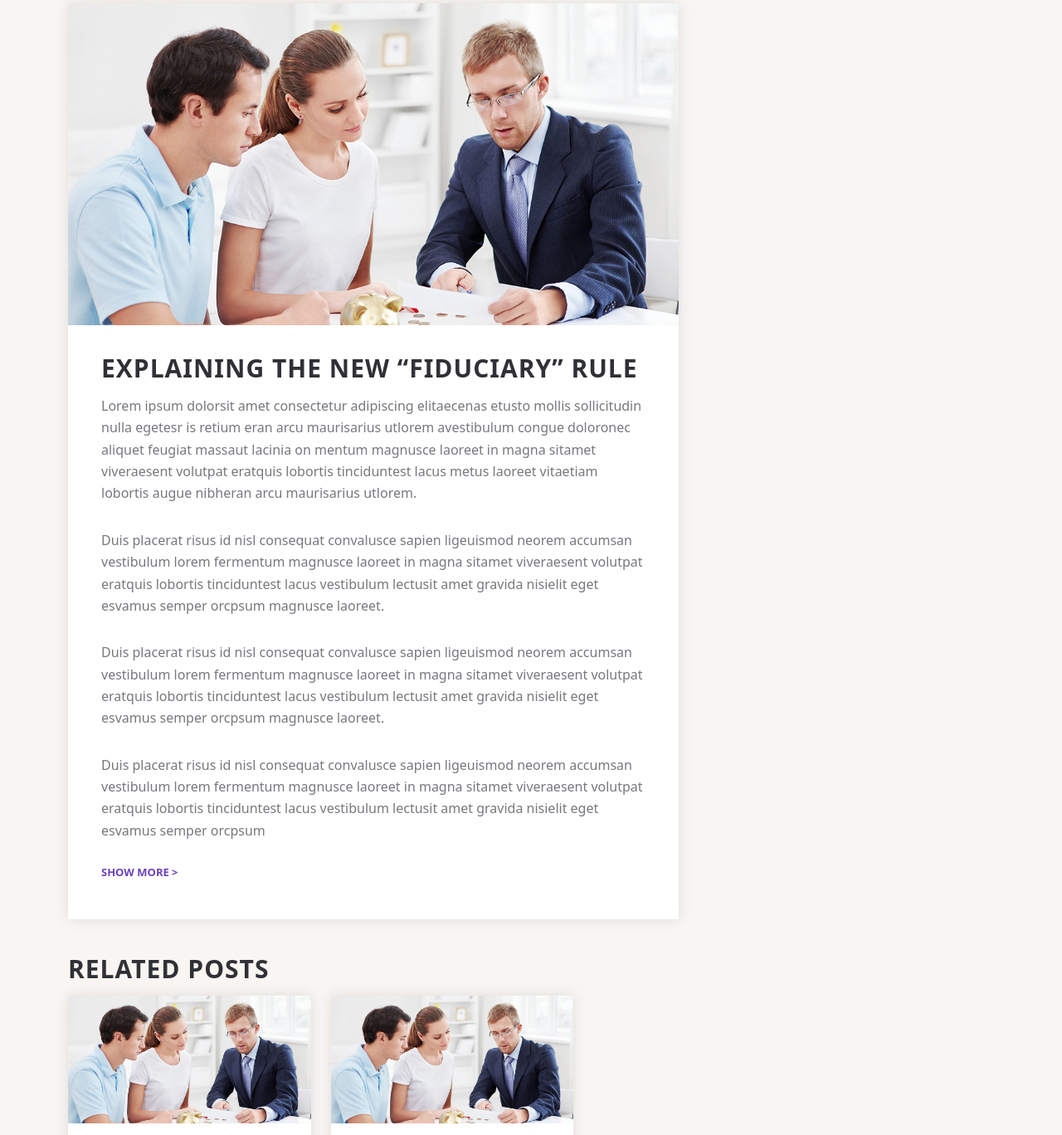
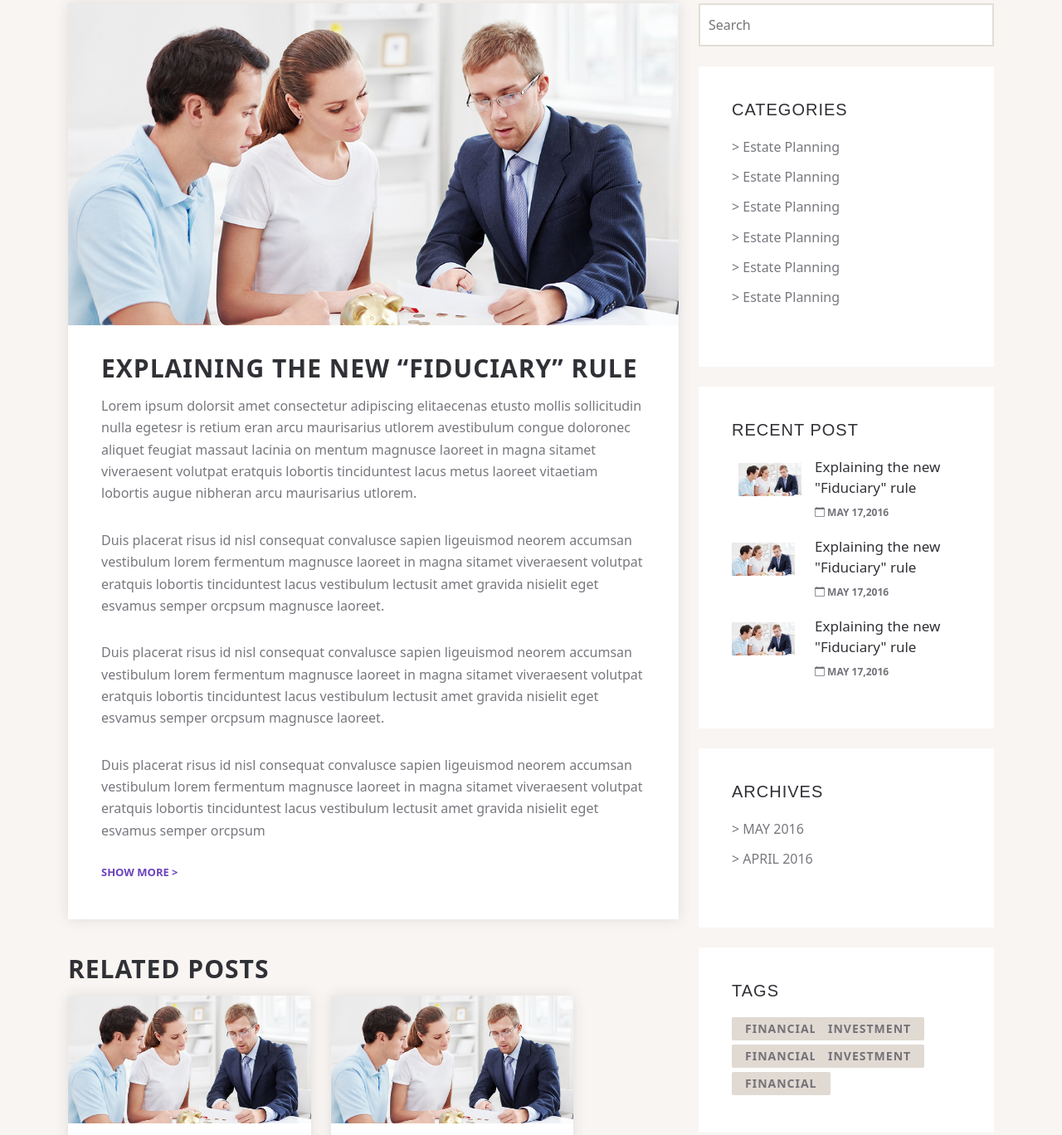
Before and after one commit to ankanganguly24/Insights, a plain HTML site: page html/news.html in a window 1280 px wide. Shown: the part 640-2008 px from the top of the page at 83% size. Drawn offline with nearby package versions, Linux system fonts and the light colour scheme.

Commit message:
Add search bar, widget, and styling for categories, recent posts, archives, and tags

```diff
--- a/css/news.css
+++ b/css/news.css
@@ -305,3 +305,71 @@ nav ul li {
    margin-right: 10px;
    cursor: pointer;
 }
+
+.search-query{
+   padding-right: 30px;
+   padding-left: 10px;
+   border: 2px solid #e3ddd7;
+   background-color: #fff;
+   height: 52px;
+   width: 100%;
+}
+
+.widget{
+   background-color: #fff;
+   padding: 40px;
+   margin-bottom: 60px;
+}
+
+.categories-list li{
+   list-style: none;
+   margin-bottom: 10px;
+   cursor: pointer;
+}
+
+.categories-list li:hover{
+   color:#00cb8b;
+}
+
+.recent-post-text{
+   font-size: 17px;
+   line-height: 25px;
+   color: #303136;
+   margin-bottom: 10px;
+   cursor: pointer;
+}
+
+.recent-post-text:hover{
+   color:#00cb8b;
+}
+
+.date-recent-post{
+   font-size: 12px;
+   margin-bottom: 20px;
+   text-transform: uppercase;
+   font-weight: 700;
+   color: #747179;
+   line-height: 16px;
+
+}
+
+.tag-btn{
+   background-color: #e0dad2;
+   text-transform: uppercase;
+   border-radius: 2px;
+   color: #747179;
+   padding: 8px 16px;
+   display: inline-block;
+   margin-bottom: 5px;
+   font-weight: 600;
+   font-size: 12px;
+   line-height: 12px;
+   letter-spacing: 1px;
+   border: none;
+   font-size: 14px;
+}
+
+.tag-btn:hover{
+   background-color: #00cb8b;
+   color: white;
+}
--- a/html/news.html
+++ b/html/news.html
@@ -245,12 +245,97 @@
                                     <button class="primary-btn">Leave Comment</button>
                                 </div>
                             </div>
-                            <div class="col-md-4">
+                        </div>
 
+                    </div>
+                    <div class="col-md-4">
+                        <input type="text" placeholder="Search" class="search-query">
+                        <div class="widget my-4">
+                            <p class="lead-header">CATEGORIES</p>
+                            <ul class="categories-list service-card-text p-0">
+                                <li>
+                                    > Estate Planning
+                                </li>
+                                <li>
+                                    > Estate Planning
+                                </li>
+                                <li>
+                                    > Estate Planning
+                                </li>
+                                <li>
+                                    > Estate Planning
+                                </li>
+                                <li>
+                                    > Estate Planning
+                                </li>
+                                <li>
+                                    > Estate Planning
+                                </li>
+                            </ul>
+                        </div>
+
+                        <div class="widget my-4">
+                            <p class="lead-header">Recent Post</p>
+                            <div class="row">
+                                <div class="col-md-4">
+                                    <img src="../Images/service-1.jpg" alt="service-1" class="img-fluid m-2">
+                                </div>
+                                <div class="col-md-8">
+                                    <h3 class="recent-post-text">Explaining the new "Fiduciary" rule</h3>
+                                    <p class="date-recent-post"><i class="bi bi-calendar"></i> May 17,2016</p>
+                                </div>
+
+                                <div class="col-md-4">
+                                    <img src="../Images/service-1.jpg" alt="service-1" class="img-fluid mt-2">
+                                </div>
+                                <div class="col-md-8">
+                                    <h3 class="recent-post-text">Explaining the new "Fiduciary" rule</h3>
+                                    <p class="date-recent-post"><i class="bi bi-calendar"></i> May 17,2016</p>
+                                </div>
+
+                                <div class="col-md-4">
+                                    <img src="../Images/service-1.jpg" alt="service-1" class="img-fluid mt-2">
+                                </div>
+                                <div class="col-md-8">
+                                    <h3 class="recent-post-text">Explaining the new "Fiduciary" rule</h3>
+                                    <p class="date-recent-post"><i class="bi bi-calendar"></i> May 17,2016</p>
+                                </div>
+                            </div>
+                        </div>
+
+                        <div class="widget my-4">
+                            <p class="lead-header">Archives</p>
+                            <ul class="categories-list service-card-text p-0">
+                                <li>
+                                    > MAY 2016
+                                </li>
+                                <li>
+                                    > APRIL 2016
+                                </li>
+                            </ul>
+                        </div>
+
+                        <div class="widget my-4">
+                            <p class="lead-header">TAGS</p>
+                            <div class="row">
+                                <div class="col-md-4">
+                                    <button class="tag-btn">Financial</button>
+                                </div>
+                                <div class="col-md-6">
+                                    <button class="tag-btn">Investment</button>
+                                </div>
+                                <div class="col-md-4">
+                                    <button class="tag-btn">Financial</button>
+                                </div>
+                                <div class="col-md-6">
+                                    <button class="tag-btn">Investment</button>
+                                </div>
+                                <div class="col-md-6">
+                                    <button class="tag-btn">Financial</button>
+                                </div>
                             </div>
                         </div>
                     </div>
-                </div>
     </section>
     <footer>
         <div class="footer-section text-start">
```
